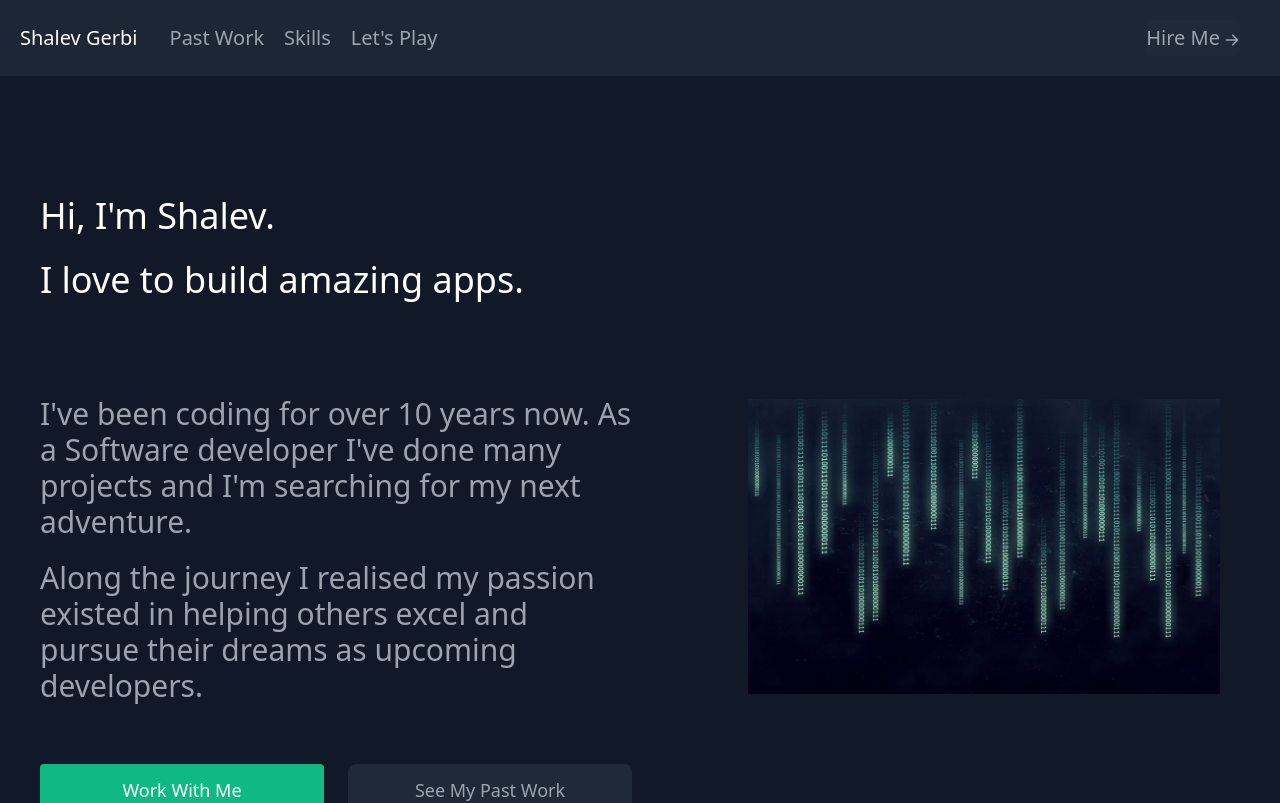
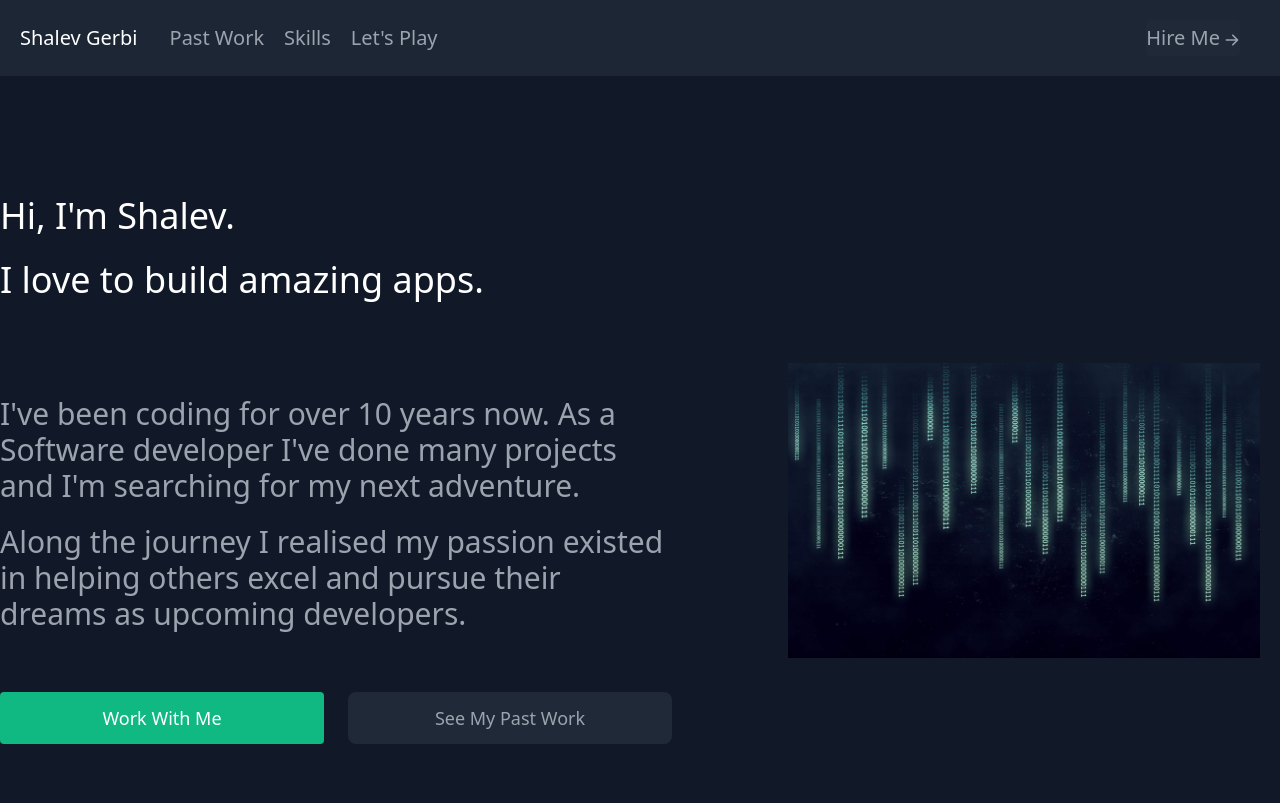
Before and after one commit to shalevgerbi/my-website, a React (Create React App) app: page / in a window 1280 px wide. Shown: the top 803 px of the page. Built offline with nearby package versions, Linux system fonts and the light colour scheme; no server answers.

Commit message:
Responsive Design

```diff
--- a/src/components/About.js
+++ b/src/components/About.js
@@ -3,8 +3,8 @@ import Link from "react-scroll/modules/components/Link";
 import image from ".././images/coding1.jpg";
 export default function About() {
   return (
-    <section id="about" className="relative sm:static pt-10 w-screen ">
-      <div className="lg:container container mx-auto lg:flex px-10 py-20 md:flex-row flex-col items-center w-full mt-10 lg:mt-0">
+    <section id="about" className="relative pt-10 w-full ">
+      <div className="lg:container container mx-auto lg:flex  py-20 md:flex-row flex-col items-center w-full mt-10 lg:mt-0">
         <div
           id="scale-up-left"
           className="lg:flex-grow lg:w-1/2  lg:pr-24  lg:flex lg:flex-col md:items-start lg:text-left mb-16 md:mb-0 items-center text-center"
--- a/src/components/Contact.js
+++ b/src/components/Contact.js
@@ -114,7 +114,7 @@ export default function Contact() {
             </label>
             <input
               type="text"
-              className="w-full lg:h-10 h-20 mt-5 lg:mt-0 bg-gray-800 rounded border border-gray-700 focus:border-indigo-500 focus:ring-2 focus:ring-indigo-900 text-base outline-none text-gray-100 py-1 px-3 leading-8 transition-colors duration-200 ease-in-out"
+              className="w-full lg:h-10 h-20 mt-5 lg:text-base text-4xl lg:mt-0 bg-gray-800 rounded border border-gray-700 focus:border-indigo-500 focus:ring-2 focus:ring-indigo-900 outline-none text-gray-100 py-1 px-3 leading-8 transition-colors duration-200 ease-in-out"
               id="name"
               name="name"
 
@@ -126,7 +126,7 @@ export default function Contact() {
             </label>
             <input
               type="email"
-              className="w-full lg:h-10 h-20 mt-5 lg:mt-0 bg-gray-800 rounded border border-gray-700 focus:border-indigo-500 focus:ring-2 focus:ring-indigo-900 text-base outline-none text-gray-100 py-1 px-3 leading-8 transition-colors duration-200 ease-in-out"
+              className="w-full lg:h-10 h-20 mt-5 lg:mt-0 bg-gray-800 rounded border border-gray-700 focus:border-indigo-500 focus:ring-2 focus:ring-indigo-900 text-4xl outline-none text-gray-100 py-1 px-3 leading-8 transition-colors duration-200 ease-in-out lg:text-base"
               id="email"
               name="email"
             />
@@ -138,7 +138,7 @@ export default function Contact() {
             <textarea
               id="message"
               name="message"
-              className="w-full  mt-5 lg:mt-0 bg-gray-800 rounded border border-gray-700 focus:border-indigo-500 focus:ring-2 focus:ring-indigo-900 h-52 lg:h-32 text-base outline-none text-gray-100 py-1 px-3 resize-none leading-6 transition-colors duration-200 ease-in-out"
+              className="w-full  mt-5 lg:mt-0 bg-gray-800 rounded border border-gray-700 focus:border-indigo-500 focus:ring-2 focus:ring-indigo-900 h-52 lg:h-32 text-4xl lg:text-base outline-none text-gray-100 py-1 px-3 resize-none leading-6 transition-colors duration-200 ease-in-out"
             />
           </div>
           {!sentMail && (
```
